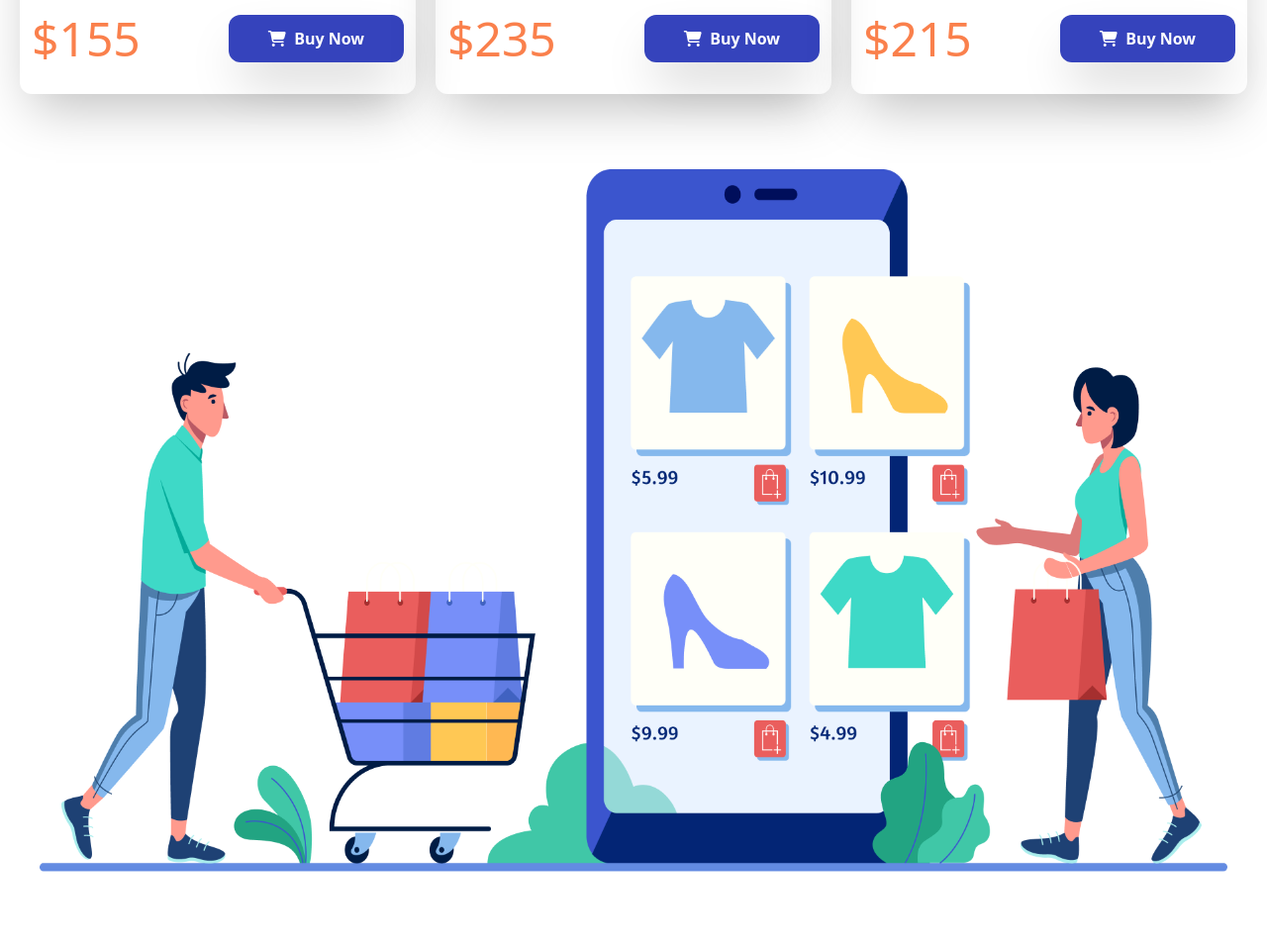
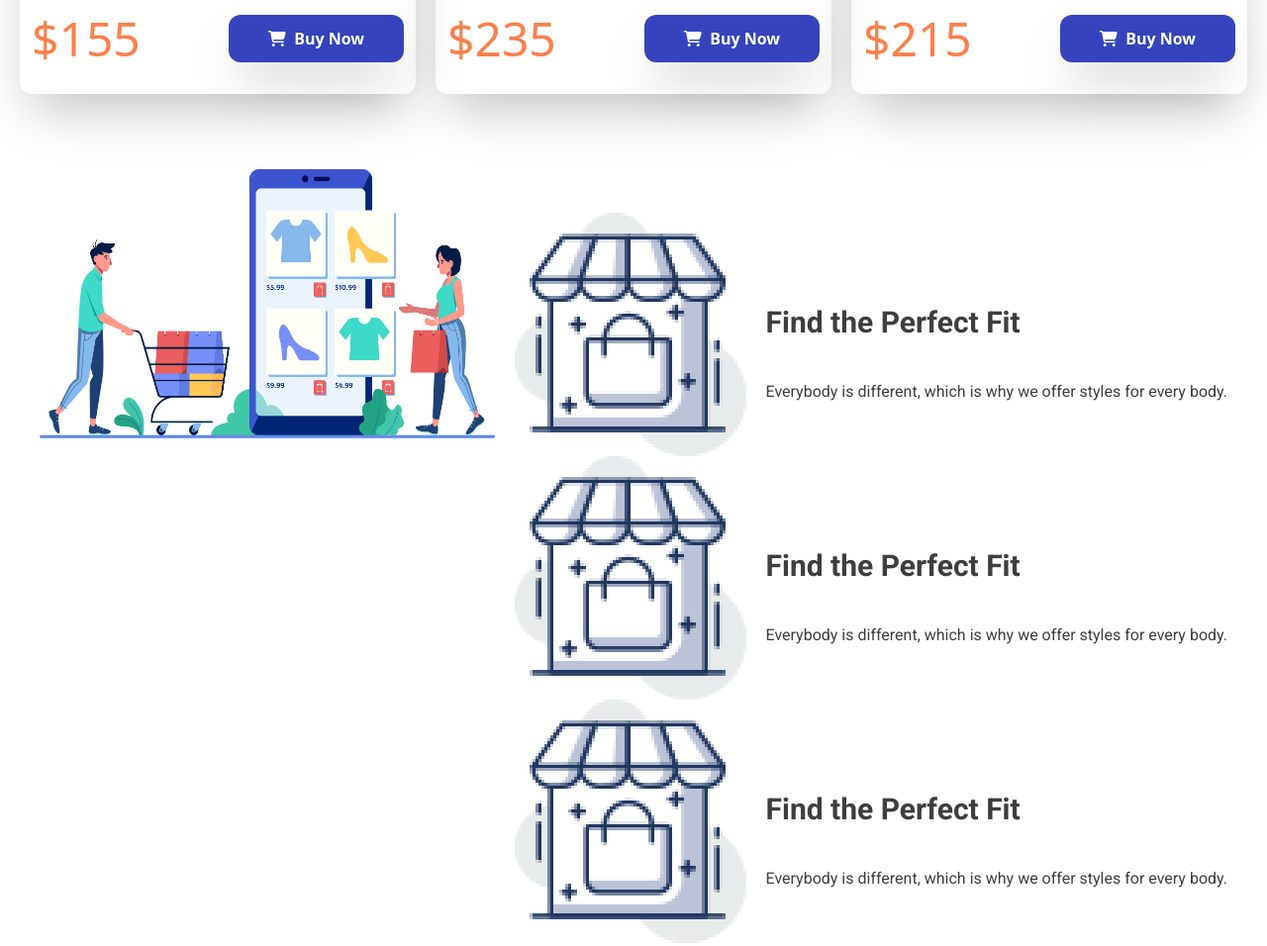
Before and after one commit to NasimHossain60/nike-react, a plain HTML site: page index.html in a window 1280 px wide. Shown: the part 1842-2798 px from the top of the page at 99% size. Drawn offline with nearby package versions, Linux system fonts and the light colour scheme.

Commit message:
lg Device Responsive

```diff
--- a/index.html
+++ b/index.html
@@ -278,11 +278,45 @@
           </div>
         </div>
       </section>
-      <section class="my-5 px-2 sm:px-5 py-3 md:mx-auto">
-        <div class="p-5 mb-6">
+      <section class="my-5 px-2 sm:px-5 py-3 lg:flex">
+        <div class="p-5 mb-6 lg:flex-1">
           <img src="icons/XMLID 1.png" alt="" />
         </div>
-        <div class="flex flex-col justify-center items-center my-16 md:flex-row">
+        <div
+          class="flex flex-col justify-center items-center my-16 md:flex-row lg:flex-col"
+        >
+          <div class="sm:flex justify-center items-center">
+            <div class="flex justify-center items-center">
+              <img class="w-2/4 sm:w-full" src="icons/image 12.png" alt="" />
+            </div>
+            <div class="p-5 text-center sm:text-left">
+              <h3
+                class="font-roboto text-blackOlive font-semibold text-3xl sm:py-10"
+              >
+                Find the Perfect Fit
+              </h3>
+              <p class="text-blackOlive font-roboto py">
+                Everybody is different, which is why we offer styles for every
+                body.
+              </p>
+            </div>
+          </div>
+          <div class="sm:flex justify-center items-center">
+            <div class="flex justify-center items-center">
+              <img class="w-2/4 sm:w-full" src="icons/image 12.png" alt="" />
+            </div>
+            <div class="p-5 text-center sm:text-left">
+              <h3
+                class="font-roboto text-blackOlive font-semibold text-3xl sm:py-10"
+              >
+                Find the Perfect Fit
+              </h3>
+              <p class="text-blackOlive font-roboto py">
+                Everybody is different, which is why we offer styles for every
+                body.
+              </p>
+            </div>
+          </div>
           <div class="sm:flex justify-center items-center">
             <div class="flex justify-center items-center">
               <img class="w-2/4 sm:w-full" src="icons/image 12.png" alt="" />
```
